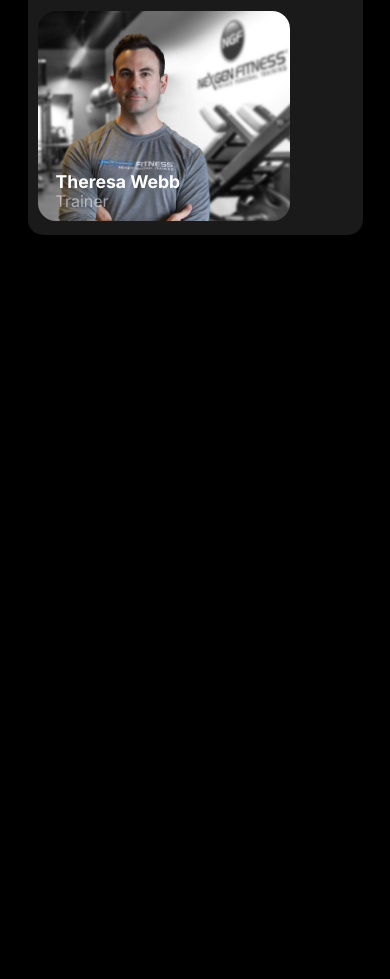
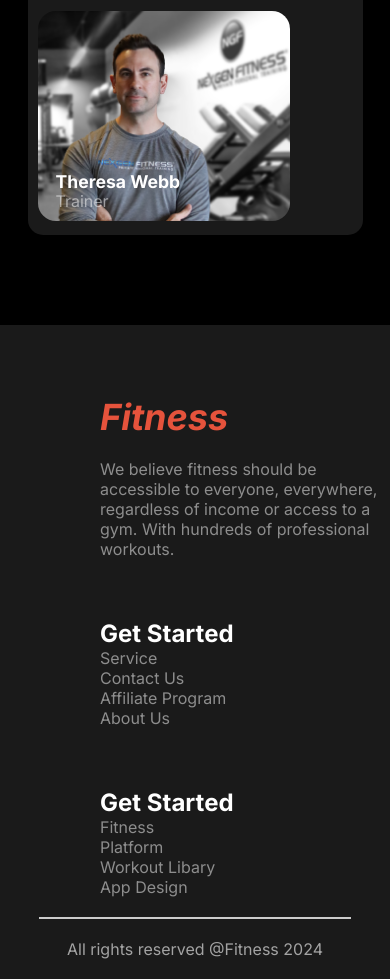
Before and after one commit to mdalamin864752/assignment02, a plain HTML site: page index.html in a window 390 px wide. Shown: the part 5933-6912 px from the top of the page. Before the commit the page ends 6168 px from the top, so only its background shows below. Drawn offline with Linux system fonts and the light colour scheme; a web font is replaced by a local one.

Commit message:
complte the footer section

```diff
--- a/index.html
+++ b/index.html
@@ -206,7 +206,31 @@
      </section>
     </main>
     <footer>
-
+ <!-- footer section startL -->
+  <section class="footer-section">
+    <div class="footer-containrer">
+        <div class="footer-content">
+            <h1 class="nav-text">Fitness</h1>
+            <p class="footer-content-description">We believe fitness should be accessible to everyone, everywhere, regardless of income or access to a gym. With hundreds of professional workouts.</p>
+        </div>
+        <div class="footer-content">
+            <h2 class="footer-content-title">Get Started</h2>
+            <p class="footer-content-description">Service</p>
+            <p class="footer-content-description">Contact Us</p>
+            <p class="footer-content-description">Affiliate Program</p>
+            <p class="footer-content-description">About Us</p>
+        </div>
+        <div class="footer-content">
+            <h2 class="footer-content-title">Get Started</h2>
+            <p class="footer-content-description">Fitness</p>
+            <p class="footer-content-description">Platform</p>
+            <p class="footer-content-description">Workout Libary</p>
+            <p class="footer-content-description">App Design</p>
+        </div>
+    </div>
+    <div class="horizontal-line"></div>
+    <p class="footer-reserved">All rights reserved @Fitness 2024</p>
+  </section>
     </footer>
 </body>
 </html>
--- a/style/resposive.css
+++ b/style/resposive.css
@@ -125,4 +125,22 @@
         max-height: 70%;
         border-radius: 18px;
     }
+    /* footer section */
+    .footer-containrer{
+        margin: 0 auto;
+        flex-direction: column;
+        padding-left: 100px;
+        padding-top: 70px;
+        gap: 60px;
+    }
+    .horizontal-line {
+        height: 2px;
+        background-color: #ccc;
+         margin: 20px auto;
+        width: 80%;
+    }
+    .footer-reserved{
+        text-align: center;
+        padding-bottom: 20px;
+    }
 }
--- a/style/style.css
+++ b/style/style.css
@@ -423,3 +423,36 @@ input, select {
     max-height: 80%;
     border-radius: 18px;
 }
+/* footer section style start */
+footer{
+    background-color: rgba(255, 255, 255, 0.1);
+    margin-top: 90px;
+}
+.footer-section{
+    max-width: 1440px;
+    margin: 0 auto;
+}
+.footer-containrer{
+    max-width: 1060px;
+    margin: 0 auto;
+    display: flex;
+    padding-left: 100px;
+    padding-top: 70px;
+    gap: 60px;
+}
+.footer-content>p{
+    color: rgba(255, 255, 255, 0.5);;
+}
+.footer-content> h2{
+    color: #FFFFFF;
+}
+.horizontal-line {
+    height: 2px;
+    background-color: #ccc;
+     margin: 20px auto;
+    width: 80%;
+}
+.footer-reserved{
+    text-align: center;
+    padding-bottom: 20px;
+}
```
